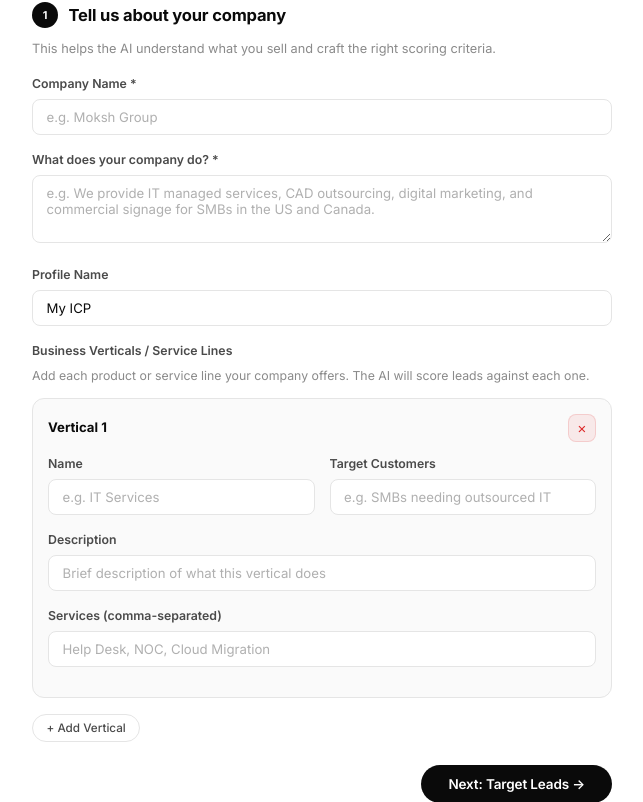
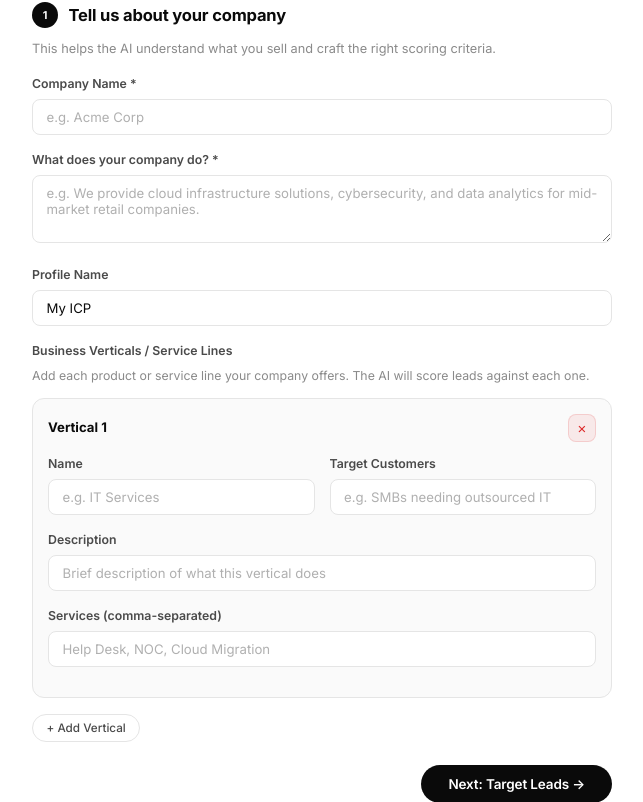
Before and after one commit to V2A0R0U4N/Sales-Intelligence-Automator, a Python web app: template templates/icp_builder.html in a window 1280 px wide. Shown: the part 328-1130 px from the top of the page, without its empty margins (318-961 px from the left). Run offline with Jinja, Linux system fonts and the light colour scheme; the template is opened without the code that fills it, so the values that code supplies are empty.

Commit message:
Update ICP Builder placeholders to generic examples

```diff
--- a/templates/icp_builder.html
+++ b/templates/icp_builder.html
@@ -52,13 +52,13 @@
                 <div class="form-group">
                     <label for="your_company_name">Company Name *</label>
                     <input type="text" id="your_company_name" name="your_company_name"
-                           placeholder="e.g. Moksh Group" required>
+                           placeholder="e.g. Acme Corp" required>
                 </div>
 
                 <div class="form-group">
                     <label for="your_company_description">What does your company do? *</label>
                     <textarea id="your_company_description" name="your_company_description" rows="3"
-                              placeholder="e.g. We provide IT managed services, CAD outsourcing, digital marketing, and commercial signage for SMBs in the US and Canada." required></textarea>
+                              placeholder="e.g. We provide cloud infrastructure solutions, cybersecurity, and data analytics for mid-market retail companies." required></textarea>
                 </div>
 
                 <div class="form-group">
```
